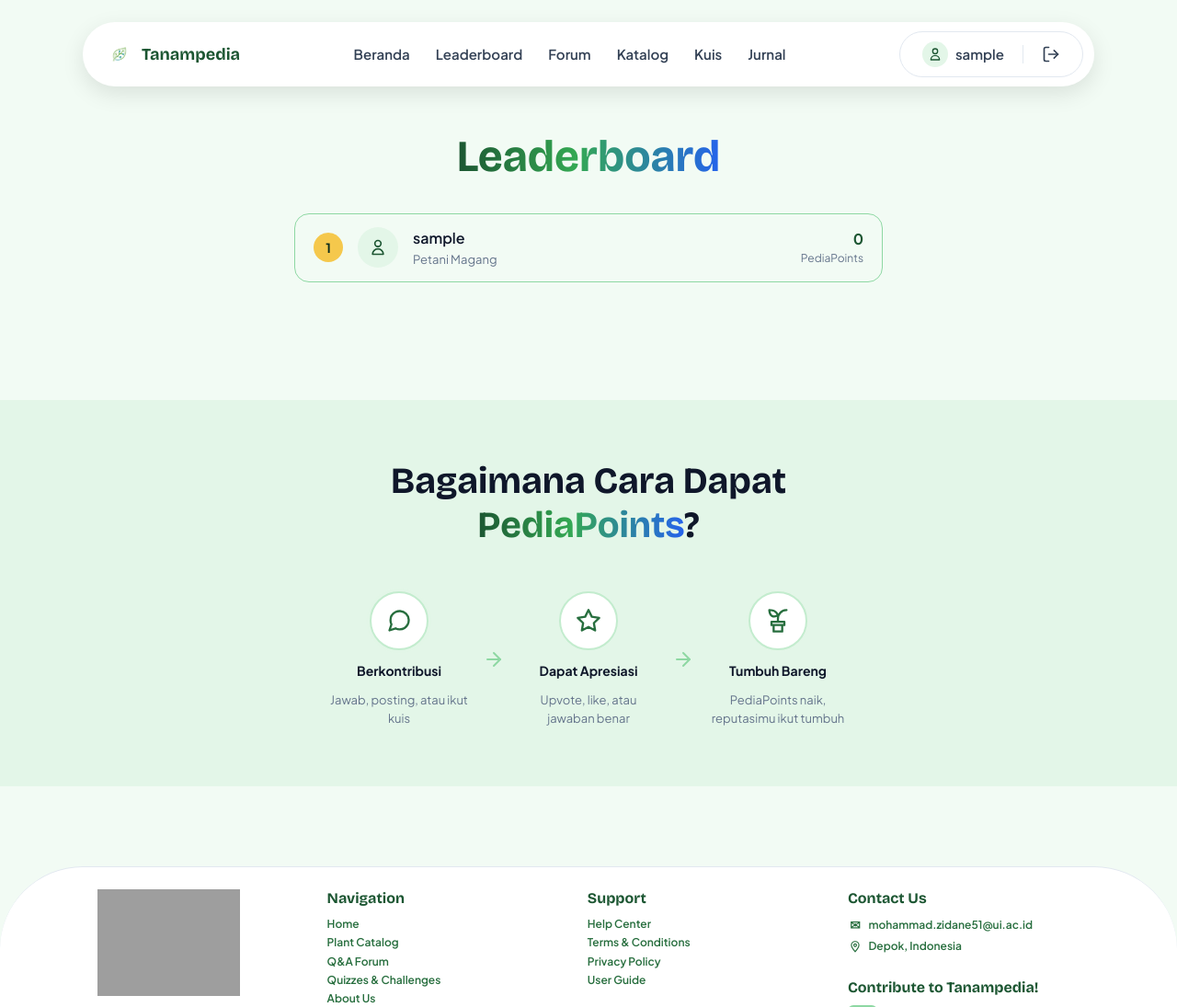
After one commit to PBP-Kelompok-F11/tanampedia, a Django app: page /leaderboard/ in a window 1280 px wide. The commit adds this page. Shown: the top 1095 px of the page at 92% size. Run offline with Django 5.2, Linux system fonts and the light colour scheme; the visitor is signed in with stand-in values (Sample User, id 1); data comes from the database, SQL or seed files in the repository; style sheets or scripts are compiled from the project's sources; some libraries are stand-ins or nearby versions; grey boxes are pictures that could not be loaded.

Commit message:
feat: implement leaderboard page

```diff
--- a/main/urls.py
+++ b/main/urls.py
@@ -7,6 +7,7 @@ app_name = 'main'
 urlpatterns = [
     path('', views.home, name='home'),
     path('ds', views.design_system, name='design_system'),
+    path('leaderboard/', views.leaderboard, name='leaderboard'),
     path('katalog/', views.katalog_list, name='katalog_list'),
     path('katalog/<slug:slug>/', views.katalog_detail, name='katalog_detail'),
 ]
--- a/main/views.py
+++ b/main/views.py
@@ -2,6 +2,8 @@ import random
 
 from django.http import Http404
 from django.shortcuts import render
+
+from accounts.models import Profile
 
 from . import trefle
 
@@ -18,6 +20,15 @@ def home(request):
 
 def design_system(request):
     return render(request, 'design_system.html')
+
+
+def leaderboard(request):
+    top_profiles = (
+        Profile.objects
+        .select_related('user')
+        .order_by('-pedia_points', 'user__username')[:10]
+    )
+    return render(request, 'leaderboard.html', {'top_profiles': top_profiles})
 
 
 def _parse_page(raw_page):
--- /dev/null
+++ b/static/css/pages/_leaderboard.css
@@ -0,0 +1,231 @@
+.leaderboard-page {
+    max-width: 640px;
+    margin: 0 auto;
+    padding: 1rem 0 4rem;
+}
+
+.leaderboard-header {
+    text-align: center;
+    margin-bottom: 2rem;
+}
+
+.leaderboard-header h1 {
+    font-size: clamp(2rem, 5vw, 3rem);
+    margin-bottom: 0.5rem;
+}
+
+.leaderboard-header p {
+    color: var(--color-text-muted);
+    margin: 0;
+}
+
+.lp-gradient-text {
+    background: linear-gradient(90deg, var(--color-primary-700), var(--color-primary-500) 45%, var(--color-blue-600));
+    background-clip: text;
+    -webkit-background-clip: text;
+    color: transparent;
+}
+
+.leaderboard-list {
+    list-style: none;
+    margin: 0;
+    padding: 0;
+    display: flex;
+    flex-direction: column;
+    gap: 0.75rem;
+}
+
+.leaderboard-row {
+    display: flex;
+    align-items: center;
+    gap: 1rem;
+    padding: 0.875rem 1.25rem;
+    background-color: var(--color-raised);
+    border: 1px solid var(--color-border);
+    border-radius: 1rem;
+}
+
+.leaderboard-row--top {
+    border-color: var(--color-primary-300);
+    background-color: var(--color-primary-50);
+}
+
+.leaderboard-rank {
+    display: inline-flex;
+    align-items: center;
+    justify-content: center;
+    flex-shrink: 0;
+    width: 2rem;
+    height: 2rem;
+    border-radius: 50%;
+    background-color: var(--color-grey-100);
+    color: var(--color-grey-600);
+    font-weight: 700;
+    font-size: 0.875rem;
+}
+
+.leaderboard-rank--1 {
+    background-color: #f5c84c;
+    color: var(--color-primary-900);
+}
+
+.leaderboard-rank--2 {
+    background-color: #d3d9e0;
+    color: var(--color-grey-800);
+}
+
+.leaderboard-rank--3 {
+    background-color: #e3b082;
+    color: var(--color-primary-900);
+}
+
+.leaderboard-avatar {
+    width: 2.75rem;
+    height: 2.75rem;
+    border-radius: 50%;
+    object-fit: cover;
+    flex-shrink: 0;
+}
+
+.leaderboard-avatar--placeholder {
+    display: inline-flex;
+    align-items: center;
+    justify-content: center;
+    background-color: var(--color-primary-100);
+    color: var(--color-primary-700);
+}
+
+.leaderboard-identity {
+    flex: 1;
+    min-width: 0;
+}
+
+.leaderboard-name {
+    margin: 0;
+    font-weight: 600;
+    white-space: nowrap;
+    overflow: hidden;
+    text-overflow: ellipsis;
+}
+
+.leaderboard-level {
+    margin: 0.125rem 0 0;
+    font-size: 0.8125rem;
+    color: var(--color-text-muted);
+}
+
+.leaderboard-points {
+    flex-shrink: 0;
+    text-align: right;
+    font-weight: 700;
+    color: var(--color-primary-700);
+}
+
+.leaderboard-points-label {
+    display: block;
+    font-weight: 400;
+    font-size: 0.75rem;
+    color: var(--color-text-muted);
+}
+
+.leaderboard-empty {
+    text-align: center;
+    color: var(--color-text-muted);
+}
+
+@media (max-width: 480px) {
+    .leaderboard-row {
+        padding: 0.75rem 1rem;
+        gap: 0.75rem;
+    }
+
+    .leaderboard-level {
+        display: none;
+    }
+}
+
+
+/* "PediaPoints flow" section, reused from the landing page */
+
+.lp-bleed {
+    width: 100vw;
+    position: relative;
+    left: 50%;
+    right: 50%;
+    margin-left: -50vw;
+    margin-right: -50vw;
+}
+
+.lp-reveal {
+    opacity: 0;
+    transform: translateY(24px);
+    transition: opacity 0.6s ease-out, transform 0.6s ease-out;
+}
+
+.lp-reveal.is-visible {
+    opacity: 1;
+    transform: translateY(0);
+}
+
+.lp-section-heading h2 {
+    font-size: clamp(1.75rem, 4vw, 2.5rem);
+}
+
+.lp-section-heading p {
+    color: var(--color-text-muted);
+}
+
+.lp-flow {
+    background-color: var(--color-sunken);
+}
+
+.lp-flow__step-icon {
+    background-color: var(--color-raised);
+    border: 2px solid var(--color-primary-200);
+    color: var(--color-primary-600);
+
+    animation: lp-pulse 3s ease-in-out infinite;
+}
+
+.lp-flow__step:nth-child(3) .lp-flow__step-icon { animation-delay: 0.5s; }
+.lp-flow__step:nth-child(5) .lp-flow__step-icon { animation-delay: 1s; }
+
+.lp-flow__step-icon .icon {
+    width: 1.75rem;
+    height: 1.75rem;
+}
+
+@keyframes lp-pulse {
+    0%, 100% { box-shadow: 0 0 0 0 var(--color-primary-100); }
+    50% { box-shadow: 0 0 0 10px transparent; }
+}
+
+.lp-flow__step strong {
+    font-size: 0.875rem;
+}
+
+.lp-flow__step-note {
+    font-size: 0.8125rem;
+    color: var(--color-text-muted);
+}
+
+.lp-flow__arrow {
+    color: var(--color-primary-300);
+}
+
+.lp-flow__arrow .icon {
+    width: 1.5rem;
+    height: 1.5rem;
+}
+
+@media (prefers-reduced-motion: reduce) {
+    .lp-reveal {
+        opacity: 1 !important;
+        transform: none !important;
+        transition: none !important;
+    }
+
+    .lp-flow__step-icon {
+        animation: none !important;
+    }
+}
--- a/templates/components/navbar.html
+++ b/templates/components/navbar.html
@@ -7,7 +7,7 @@
         </a>
         <nav class="navbar__links">
             <a href="{% url 'main:home' %}">Beranda</a>
-            <a href="{% url 'main:design_system' %}">Design System</a>
+            <a href="{% url 'main:leaderboard' %}">Leaderboard</a>
             <a href="{% url 'forum:forum_home' %}">Forum</a>
             <a href="{% url 'main:katalog_list' %}">Katalog</a>
             <a href="{% url 'quiz:today' %}">Kuis</a>
--- /dev/null
+++ b/templates/leaderboard.html
@@ -0,0 +1,78 @@
+{% extends "base.html" %}
+{% load static %}
+
+{% block title %}Leaderboard - Tanampedia{% endblock %}
+
+{% block extra_css %}
+<link rel="stylesheet" href="{% static 'css/pages/_leaderboard.css' %}">
+{% endblock %}
+
+{% block content %}
+<section class="leaderboard-page">
+    <header class="leaderboard-header">
+        <h1><span class="lp-gradient-text">Leaderboard</span></h1>
+    </header>
+
+    {% if top_profiles %}
+    <ol class="leaderboard-list">
+        {% for profile in top_profiles %}
+        <li class="leaderboard-row{% if forloop.counter <= 3 %} leaderboard-row--top{% endif %}">
+            <span class="leaderboard-rank leaderboard-rank--{{ forloop.counter }}">{{ forloop.counter }}</span>
+
+            {% if profile.profile_picture_url %}
+            <img src="{{ profile.profile_picture_url }}" alt="" class="leaderboard-avatar">
+            {% else %}
+            <span class="leaderboard-avatar leaderboard-avatar--placeholder">{% include "icons/user-icon.svg" %}</span>
+            {% endif %}
+
+            <div class="leaderboard-identity">
+                <p class="leaderboard-name">{{ profile.display_name_or_username }}</p>
+                <p class="leaderboard-level">{{ profile.level.title }}</p>
+            </div>
+
+            <span class="leaderboard-points">
+                {{ profile.pedia_points }}
+                <span class="leaderboard-points-label">PediaPoints</span>
+            </span>
+        </li>
+        {% endfor %}
+    </ol>
+    {% else %}
+    <p class="leaderboard-empty">Belum ada data PediaPoints untuk ditampilkan.</p>
+    {% endif %}
+</section>
+
+<section class="lp-flow lp-bleed lp-reveal mt-16 py-16">
+    <div class="lp-section-heading text-center max-w-[40ch] mx-auto mb-12">
+        <h2>Bagaimana Cara Dapat <span class="lp-gradient-text">PediaPoints</span>?</h2>
+    </div>
+
+    <div class="flex flex-col sm:flex-row items-center justify-center gap-4 flex-wrap">
+        <div class="lp-flow__step flex flex-col items-center gap-3 w-[150px] text-center">
+            <div class="lp-flow__step-icon flex items-center justify-center w-16 h-16 rounded-full">{% include "icons/forum-icon.svg" %}</div>
+            <strong>Berkontribusi</strong>
+            <span class="lp-flow__step-note">Jawab, posting, atau ikut kuis</span>
+        </div>
+
+        <span class="lp-flow__arrow shrink-0 rotate-90 sm:rotate-0">{% include "icons/arrow-right-icon.svg" %}</span>
+
+        <div class="lp-flow__step flex flex-col items-center gap-3 w-[150px] text-center">
+            <div class="lp-flow__step-icon flex items-center justify-center w-16 h-16 rounded-full">{% include "icons/points-icon.svg" %}</div>
+            <strong>Dapat Apresiasi</strong>
+            <span class="lp-flow__step-note">Upvote, like, atau jawaban benar</span>
+        </div>
+
+        <span class="lp-flow__arrow shrink-0 rotate-90 sm:rotate-0">{% include "icons/arrow-right-icon.svg" %}</span>
+
+        <div class="lp-flow__step flex flex-col items-center gap-3 w-[150px] text-center">
+            <div class="lp-flow__step-icon flex items-center justify-center w-16 h-16 rounded-full">{% include "icons/plant-icon.svg" %}</div>
+            <strong>Tumbuh Bareng</strong>
+            <span class="lp-flow__step-note">PediaPoints naik, reputasimu ikut tumbuh</span>
+        </div>
+    </div>
+</section>
+{% endblock %}
+
+{% block extra_js %}
+<script src="{% static 'js/home.js' %}" defer></script>
+{% endblock %}
```
Also changed, not shown: main/tests.py (+47 -0 lines).
